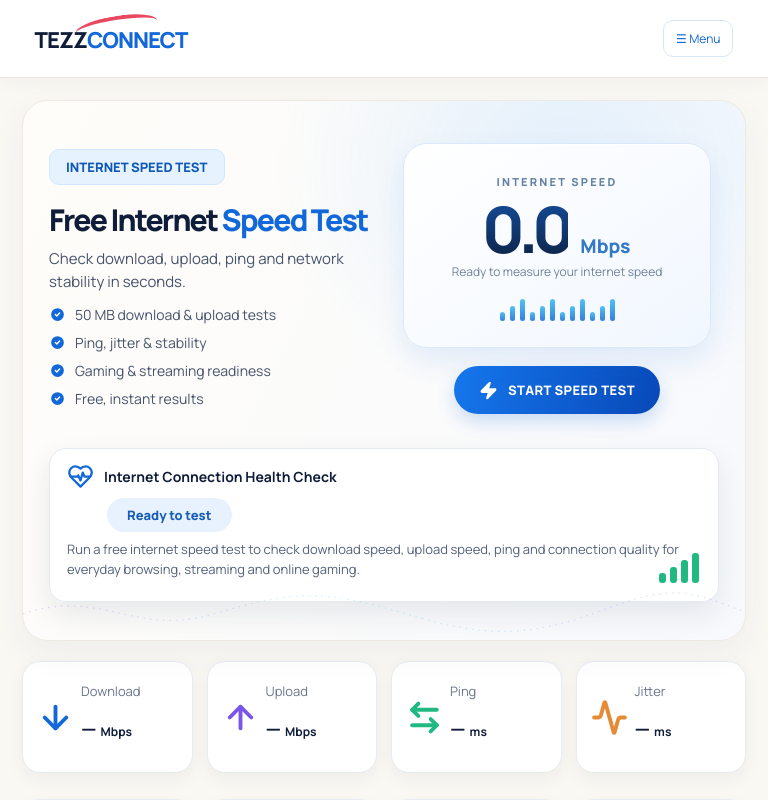
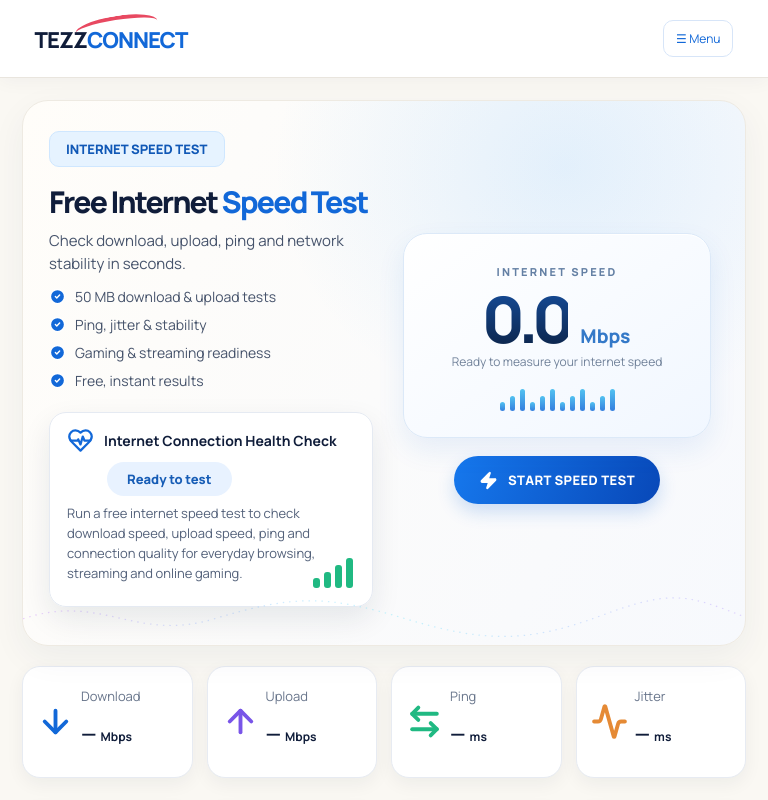
Before and after one commit to svish4934/tezz-connect, a React (Vite) app: page / in a window 768 px wide. Shown: the top 800 px of the page. Built offline with nearby package versions, Linux system fonts and the light colour scheme.

Commit message:
Center speed test panel in the right hero column

```diff
--- a/src/styles.css
+++ b/src/styles.css
@@ -780,12 +780,12 @@ body{background:#faf8f3!important}
 /* Desktop/tablet dashboard: balanced independent cards, not a compressed table. */
 @media (min-width:761px) and (max-width:1100px) {
  .tezz-main .content{max-width:100%!important;padding:0 22px 34px!important}
- .tezz-hero{display:grid!important;grid-template-columns:minmax(0,1fr) minmax(0,1fr)!important;grid-template-areas:"copy meter" "health health";align-items:center!important;gap:22px!important;padding:30px 26px 38px!important;min-height:0!important}
+ .tezz-hero{display:grid!important;grid-template-columns:minmax(0,1fr) minmax(0,1fr)!important;grid-template-areas:"copy meter" "health meter";align-items:stretch!important;gap:22px!important;padding:30px 26px 38px!important;min-height:0!important}
  .tezz-hero-copy{grid-area:copy;max-width:none!important;text-align:left!important}
  .tezz-hero-copy h1{font-size:clamp(30px,3.8vw,42px)!important;line-height:1.1!important}
  .tezz-hero-copy p{max-width:560px!important;font-size:15px!important}
  .tezz-hero-copy ul{display:grid!important;grid-template-columns:1fr!important;gap:9px!important}
- .tezz-digital-wrap{grid-area:meter;width:100%!important;max-width:none!important;min-height:0!important}
+ .tezz-digital-wrap{grid-area:meter;width:100%!important;max-width:none!important;min-height:100%!important;height:100%!important;align-self:stretch!important;justify-content:center!important;display:flex!important;flex-direction:column!important;align-items:center!important;padding:0 8px!important}
  .tezz-digital-meter{width:100%!important;min-height:205px!important}
  .tezz-health-card{grid-area:health;width:100%!important;max-width:none!important;min-height:0!important}
  .tezz-stat-grid{display:grid!important;grid-template-columns:repeat(4,minmax(0,1fr))!important;gap:14px!important}
```
